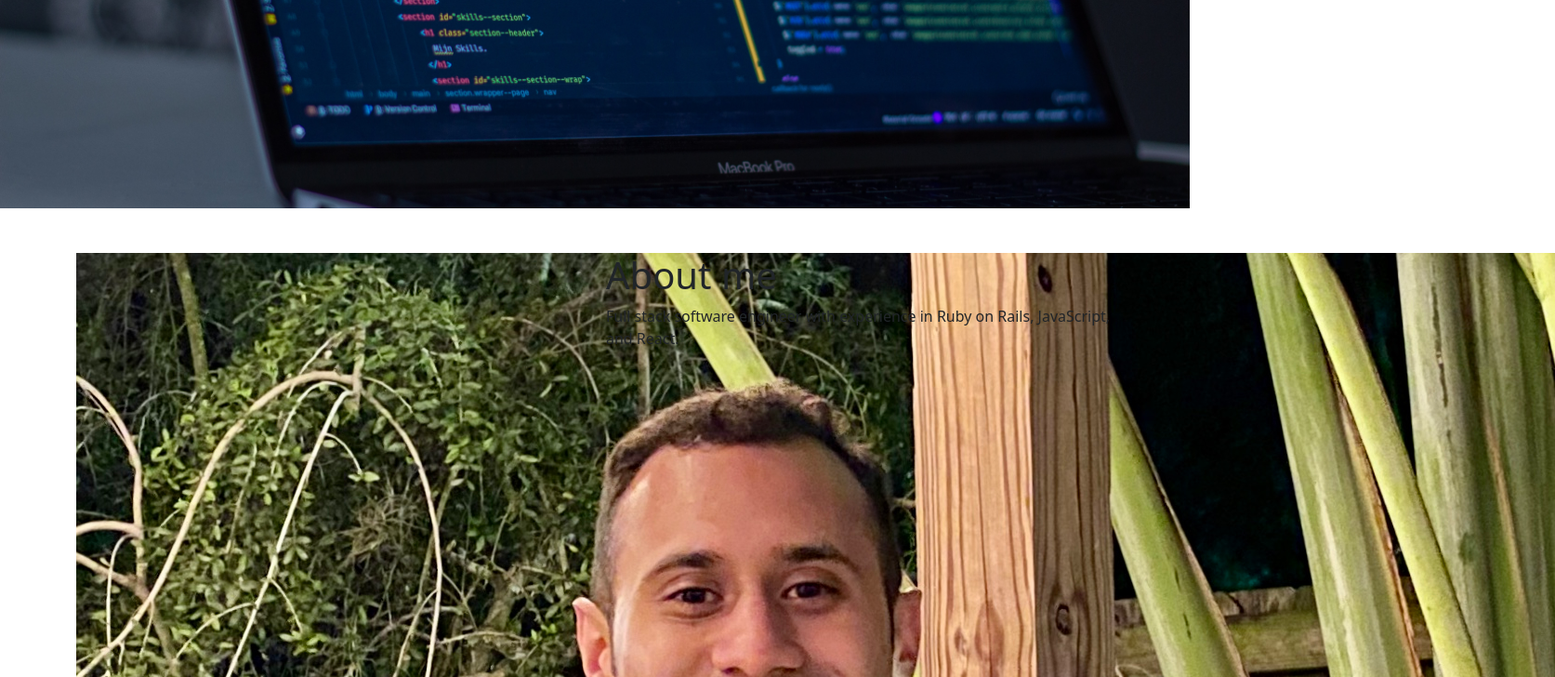
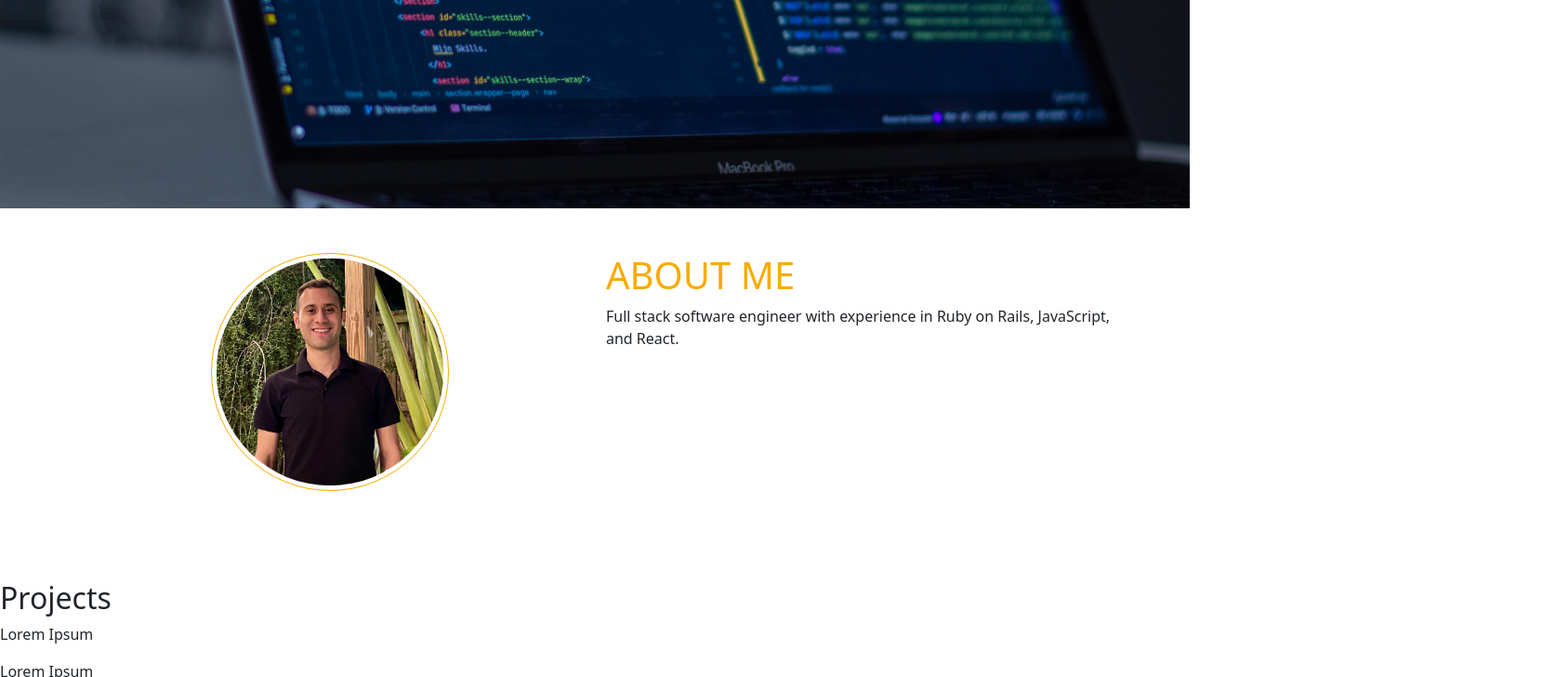
Before and after one commit to jcport1/my-website, a React (Create React App) app: page / in a window 1280 px wide. Shown: the part 555-1283 px from the top of the page at 93% size, 1673 px wide, since content can reach past the window. Built offline with nearby package versions, Linux system fonts and the light colour scheme.

Commit message:
About Styling

```diff
--- a/src/App.css
+++ b/src/App.css
@@ -62,3 +62,30 @@
   color: var(--primary-orange);
   text-transform: uppercase;
 }
+
+/*------------- About Me ------------  */
+
+.photo-wrap {
+  display: flex;
+  justify-content: center;
+  align-items: center;
+}
+
+.profile-img {
+  width: 16rem;
+  border-radius: 50%;
+  padding: .3rem;
+  border: 1px solid var(--primary-orange);
+}
+
+.about-heading {
+  color: var(--primary-orange);
+  text-transform: uppercase;
+
+}
+
+@media(max-width: 468px) {
+  .profile-img {
+    width: 10rem;
+  }
+}
--- a/src/components/About.js
+++ b/src/components/About.js
@@ -1,18 +1,20 @@
 import React from 'react';
-import author from "../jeff-image.jpeg"
+import author from "../jeff-image.jpg"
 
 const About = () => {
 
     return (
 
-        <div className="container py-5" id="about">
+        <div className="container py-5">
             <div className="row">
                 <div className="col-lg-6 col-xm-12">
-                    <img src={author} alt="author..."/>
+                    <div className="photo-wrap mb-5">
+                        <img className="profile-img" src={author} alt="author..."/>
+                     </div>
                 </div>
 
                 <div className="col-lg-6 col-xm-12">
-                    <h1>About me</h1>
+                    <h1 className="about-heading">About me</h1>
                     <p>Full stack software engineer with experience in Ruby on Rails, JavaScript, and React. </p>
                 </div>
             </div>
```
Also changed, not shown: src/jeff-image.jpg (renamed from src/jeff-image.jpeg).
